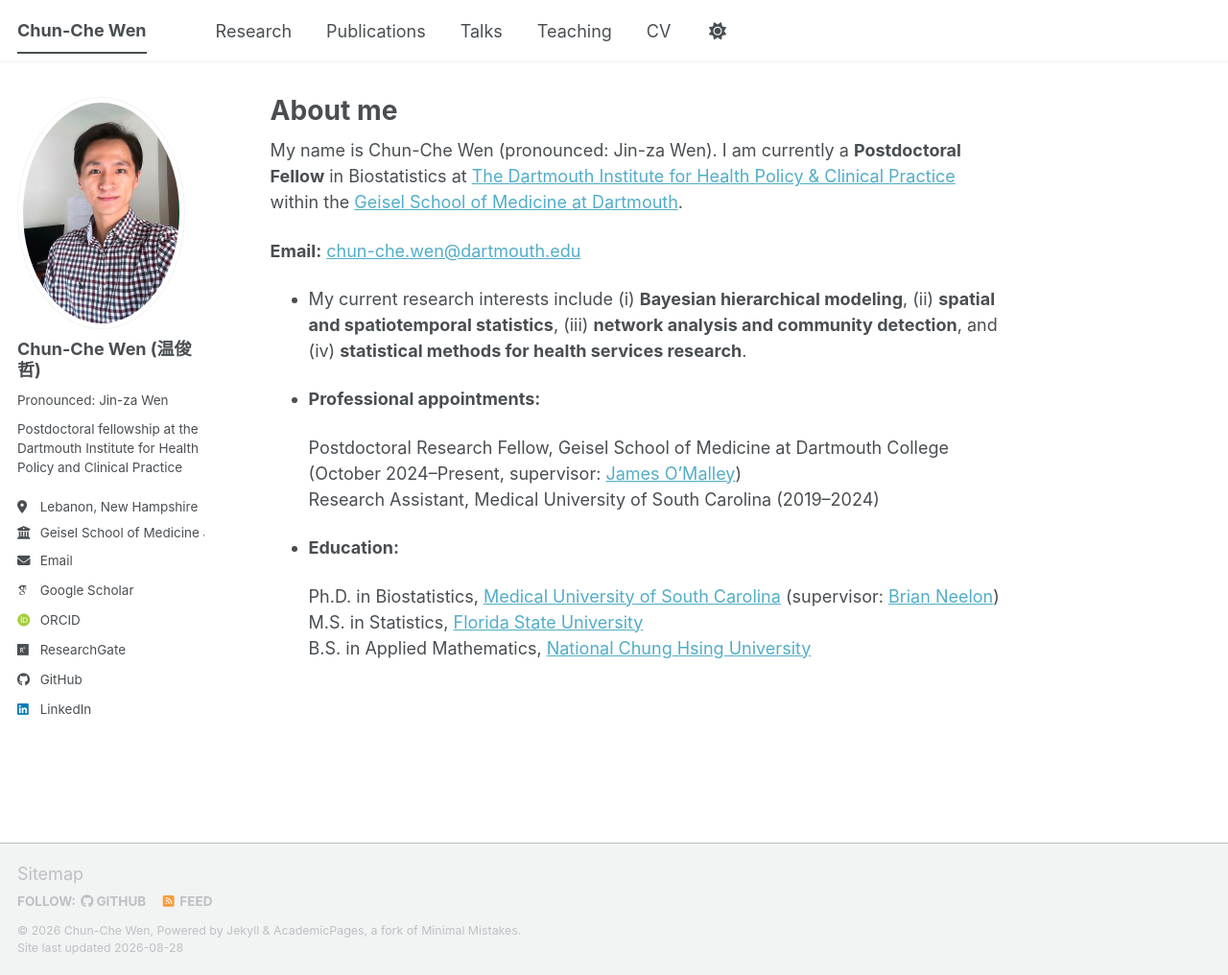
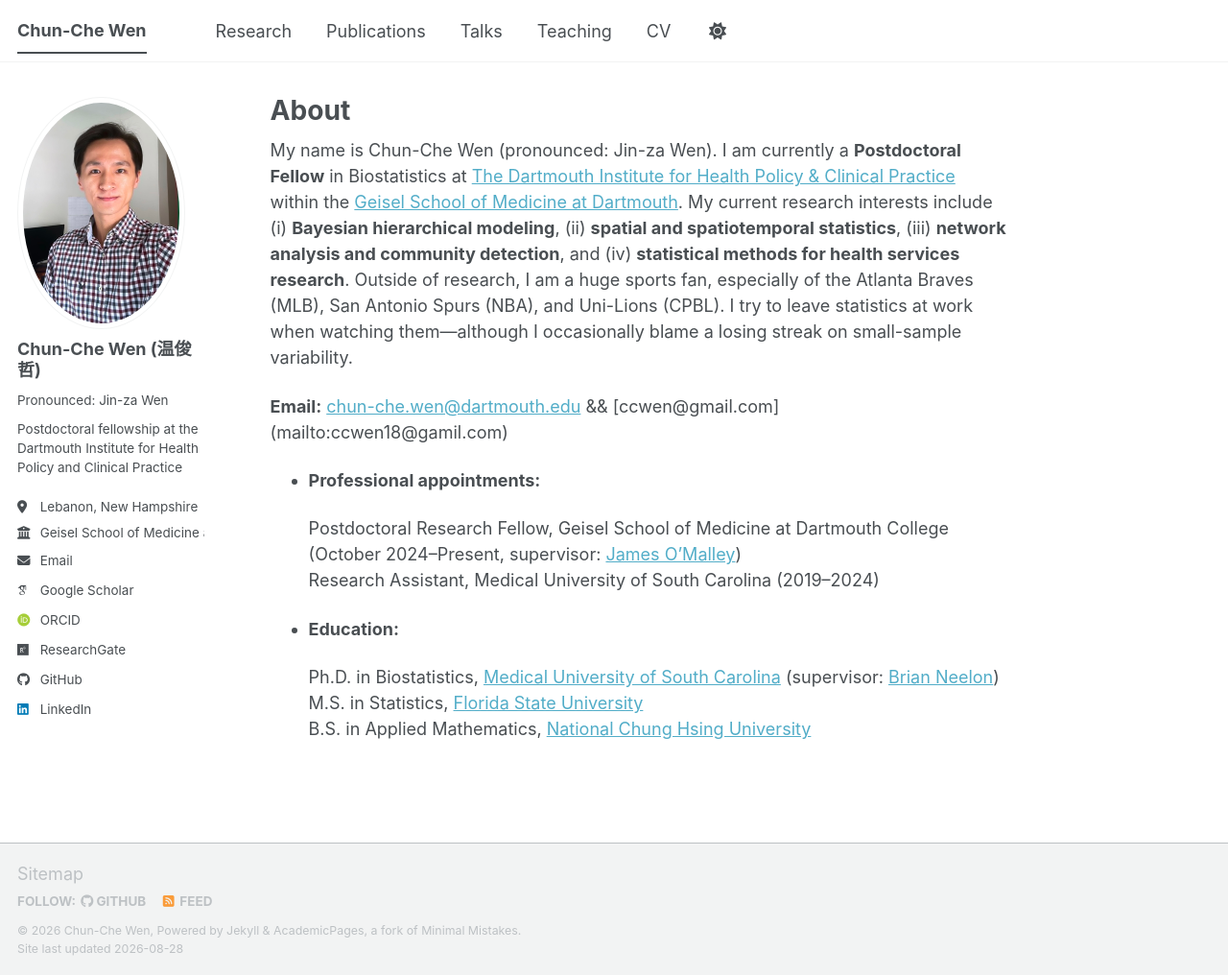
Before and after one commit to chunchewen/chunchewen, a Jekyll site: the page built from _pages/about.md, in a window 1280 px wide and 1016 px high. Shown: the whole window at 96% size. Built offline with Jekyll 4.4.1, drawn with Linux system fonts in a browser that asks for light colours; some web fonts are replaced; a script bundle is joined from its source files by our own code; library files that are not in the unit come from our copies.

Commit message:
Update about.md

```diff
--- a/_pages/about.md
+++ b/_pages/about.md
@@ -1,6 +1,6 @@
 ---
 permalink: /
-title: "About me"
+title: "About"
 author_profile: true
 redirect_from:
   - /about/
@@ -8,11 +8,9 @@ redirect_from:
 ---
 
 
-My name is Chun-Che Wen (pronounced: Jin-za Wen). I am currently a **Postdoctoral Fellow** in Biostatistics at [The Dartmouth Institute for Health Policy & Clinical Practice](https://geiselmed.dartmouth.edu/tdi/) within the [Geisel School of Medicine at Dartmouth](https://geiselmed.dartmouth.edu/).
+My name is Chun-Che Wen (pronounced: Jin-za Wen). I am currently a **Postdoctoral Fellow** in Biostatistics at [The Dartmouth Institute for Health Policy & Clinical Practice](https://geiselmed.dartmouth.edu/tdi/) within the [Geisel School of Medicine at Dartmouth](https://geiselmed.dartmouth.edu/). My current research interests include (i) **Bayesian hierarchical modeling**, (ii) **spatial and spatiotemporal statistics**, (iii) **network analysis and community detection**, and (iv) **statistical methods for health services research**. Outside of research, I am a huge sports fan, especially of the Atlanta Braves (MLB), San Antonio Spurs (NBA), and Uni-Lions (CPBL). I try to leave statistics at work when watching them—although I occasionally blame a losing streak on small-sample variability.
 
-**Email:** [chun-che.wen@dartmouth.edu](mailto:chun-che.wen@dartmouth.edu)
-
-- My current research interests include (i) **Bayesian hierarchical modeling**, (ii) **spatial and spatiotemporal statistics**, (iii) **network analysis and community detection**, and (iv) **statistical methods for health services research**.
+**Email:** [chun-che.wen@dartmouth.edu](mailto:chun-che.wen@dartmouth.edu) && [ccwen@gmail.com] (mailto:ccwen18@gamil.com)
 
 - **Professional appointments:**
 
```
